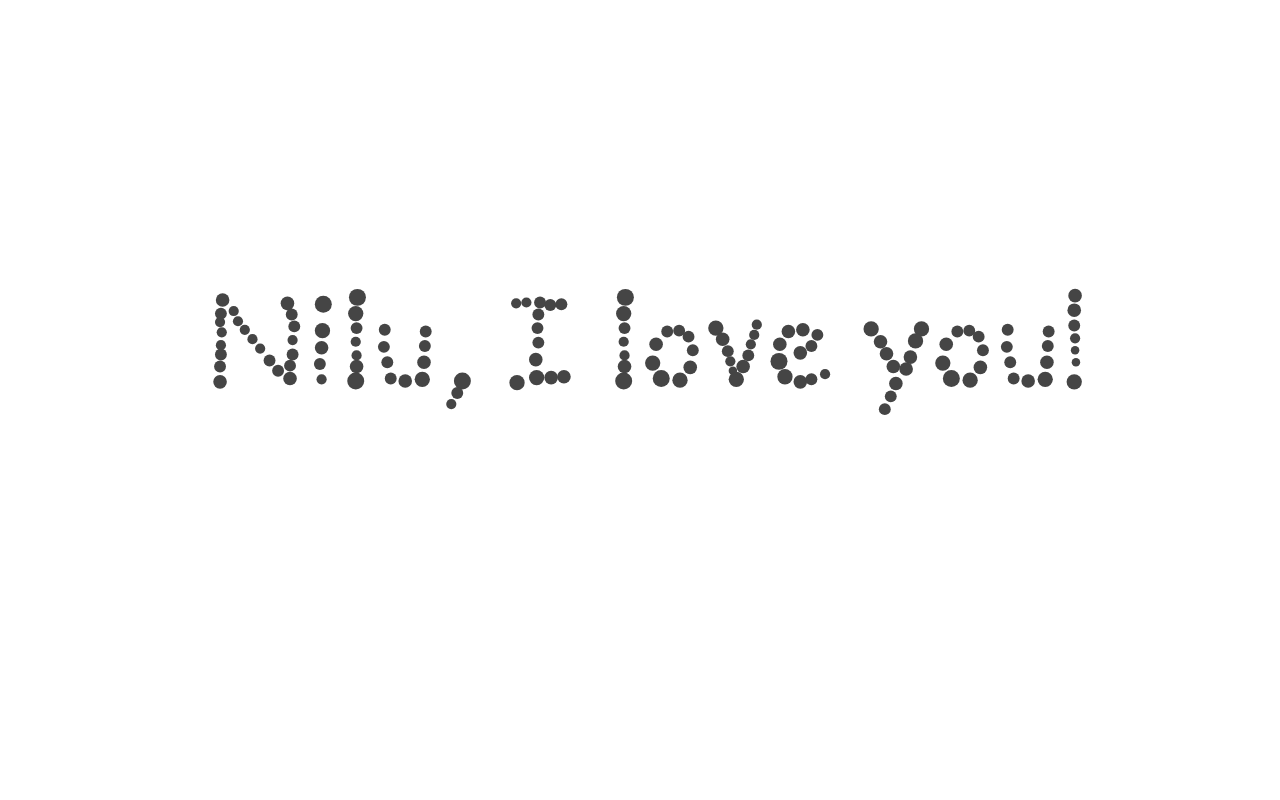
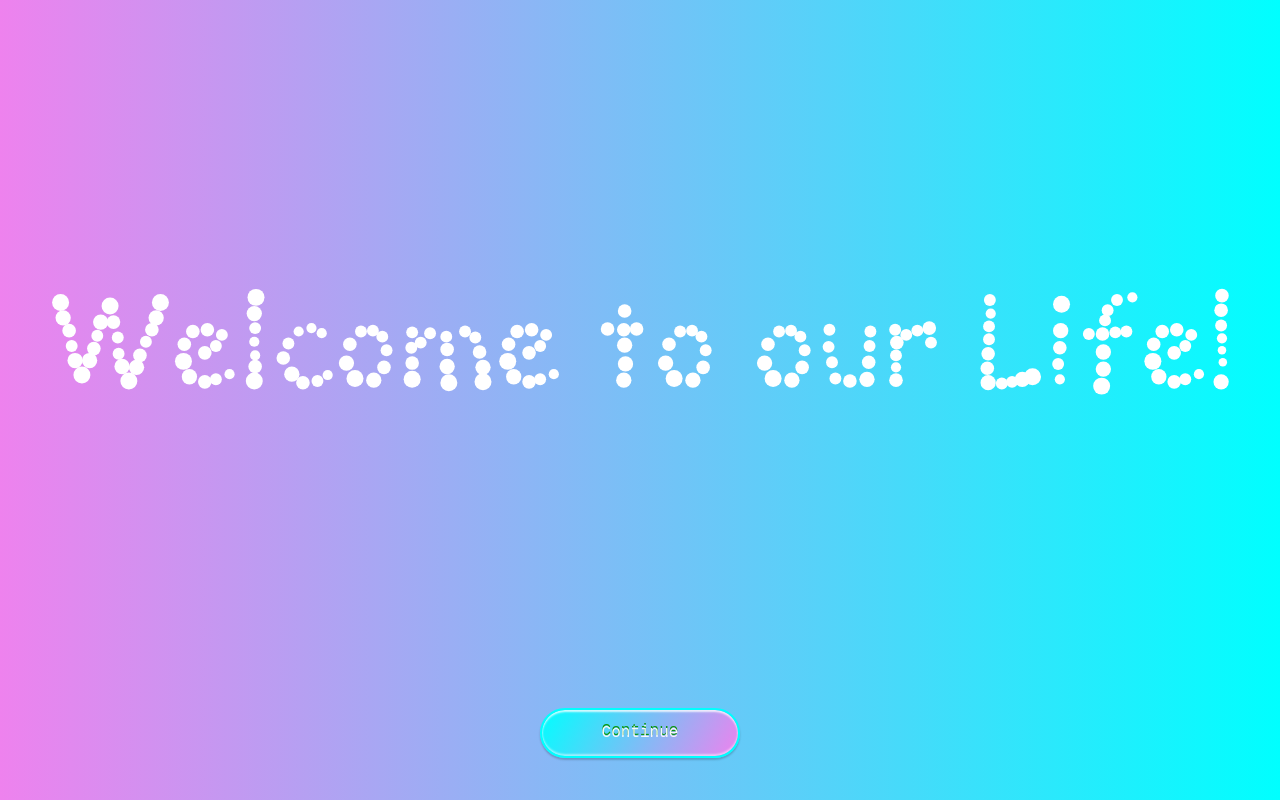
Before and after one commit to Vynus8/vynus8.github.io, a plain HTML site: page index.html in a window 1280 px wide. Drawn offline with nearby package versions, Linux system fonts and the light colour scheme.

Commit message:
landing page
first version of landing page with link to main

```diff
--- a/bubbles.js
+++ b/bubbles.js
@@ -240,7 +240,7 @@ function drawText(name, letterColors) {
             }
         } else {
             // if undefined set black
-            letterColors = [[0, 0, 27]];
+            letterColors = [[255, 255, 255]];
         }
 
         if (document.alphabet.hasOwnProperty(ccHex)) {
@@ -302,7 +302,7 @@ var pointCollection;
 document.rotationForce = 0.0;
 document.Friction = 0.95;
 // Size the text
-document.sizeRatio = window.innerWidth / 1500;
+document.sizeRatio = window.innerWidth / 1500; //default 1500
 // Global mouse-to-point interaction threshold (px)
 document.mouseResponseThreshold = 50;
 
--- a/index.html
+++ b/index.html
@@ -1,15 +1,23 @@
 <!DOCTYPE html>
-<html>
+<html lang="en">
 
 <head>
+    <meta charset="UTF-8">
+    <meta name="viewport" content="width=device-width, initial-scale=1.0">
+    <title>Work in Progress</title>
     <script type="text/javascript" src="https://code.jquery.com/jquery-1.10.2.min.js"></script>
     <script type="text/javascript" src="alphabet.js"></script>
     <link rel="stylesheet" type="text/css" href="style.css">
 </head>
 
-<body>
-    <canvas id="myCanvas"></canvas>
+<body class="landing-body">
+    <div class="landing-div">
+        <canvas id="myCanvas"></canvas>
 
+    </div>
+    <div class="landing-div">
+        <button class="button" id="continueButton">Continue</button>
+    </div>
     <script type="text/javascript" src="bubbles.js"></script>
     <script type="text/javascript" src="index.js"></script>
 </body>
--- a/index.js
+++ b/index.js
@@ -1,5 +1,7 @@
-// Change the text between the quotation marks and run your code to see the name of your favorite language animated!
-drawText('Nilu, I love you!');
+drawText('Welcome to our Life!');
+bounceBubbles();
 
-// The code below will allow you to interact with the letters
-bounceBubbles();
+var continueButton = document.getElementById('continueButton');
+continueButton.addEventListener('click', function () {
+    window.location.href = './main.html';
+});
--- a/style.css
+++ b/style.css
@@ -1,33 +1,37 @@
-* {
+.landing-body {
     box-sizing: border-box;
+    background: linear-gradient(90deg, violet, aqua);
 }
 
-.footer {
-    font-family: Helvetica, sans-serif;
-    height: 100px;
+.landing-div {
+    display: flex;
+    justify-content: center;
     width: 100%;
-    position: fixed;
-    bottom: 0px;
-    display: flex;
-    align-items: center;
-    justify-content: center;
+    height: 100%;
 }
 
 .button {
-    width: 150px;
+    width: 200px;
     height: 50px;
-    display: flex;
-    align-items: center;
-    justify-content: center;
-    border: 2px solid rgb(32, 64, 86);
-    color: rgb(32, 64, 86);
-    transition: background-color 0.2s, color 0.2s;
+    font-size: 16px;
+    font-family: monospace, sans-serif;
+    border: 2px solid aqua;
+    border-radius: 50px;
+    color: #F8F8F8;
+    box-shadow: 0px 2px 2px rgba(0, 0, 0, 0.2), 0px -2px 2px rgba(255, 255, 255, 0.5) inset, 0 2px 2px rgba(255, 255, 255, 0.8) inset;
+    background: linear-gradient(120deg, aqua, violet);
+    text-shadow: 0 -2px #0c960c;
 }
 
 .button:hover {
-    cursor: pointer;
-    background-color: rgb(11, 152, 246);
-    ;
-    color: white;
-    transition: background-color 0.2s, color 0.2s;
+    box-shadow: 0px 2px 2px rgba(0, 0, 0, 0.1), 0px -2px 2px rgba(255, 255, 255, 0.25) inset, 0 2px 2px rgba(255, 255, 255, 0.4) inset;
+    border-color: azure;
+    font-weight: bold;
 }
+
+.button:active {
+    margin-top: 2px;
+    margin-bottom: -2px;
+    box-shadow: 0px 2px 2px rgba(63, 63, 63, 0.1), 0px -2px 2px rgba(255, 255, 255, 0.25) inset, 0 2px 2px rgba(255, 255, 255, 0.4) inset;
+    background: linear-gradient(120deg, rgb(0, 162, 255), rgb(238, 130, 173));
+}
```
Also changed, not shown: main.html (added, +14 -0 lines).
